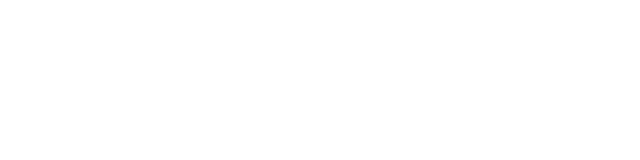
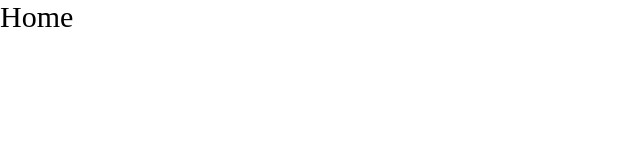
Before and after one commit to raman-davidovich/React_weather_app, a React (Create React App) app: page / in a window 1280 px wide. Shown: the top 160 px of the page, without its empty margins (0-640 px from the left). Built offline with nearby package versions, Linux system fonts and the light colour scheme.

Commit message:
feat: added routes

```diff
--- a/src/App.tsx
+++ b/src/App.tsx
@@ -1,7 +1,17 @@
 import React from 'react';
+import { Routes, Route } from 'react-router-dom';
+import MonthStatistics from './pages/MonthStatistics/MonthStatistics';
+import Home from './pages/Home/Home';
 
 function App() {
-  return <div className="App" />;
+  return (
+    <div className="App">
+      <Routes>
+        <Route path="/" element={<Home />} />
+        <Route path="/month-statistics" element={<MonthStatistics />} />
+      </Routes>
+    </div>
+  );
 }
 
 export default App;
--- a/src/index.tsx
+++ b/src/index.tsx
@@ -1,4 +1,5 @@
 import React from 'react';
+import { BrowserRouter as Router } from 'react-router-dom';
 import ReactDOM from 'react-dom/client';
 import App from './App';
 import './styles/index.scss';
@@ -8,6 +9,8 @@
 );
 root.render(
   <React.StrictMode>
-    <App />
+    <Router>
+      <App />
+    </Router>
   </React.StrictMode>,
 );
```
